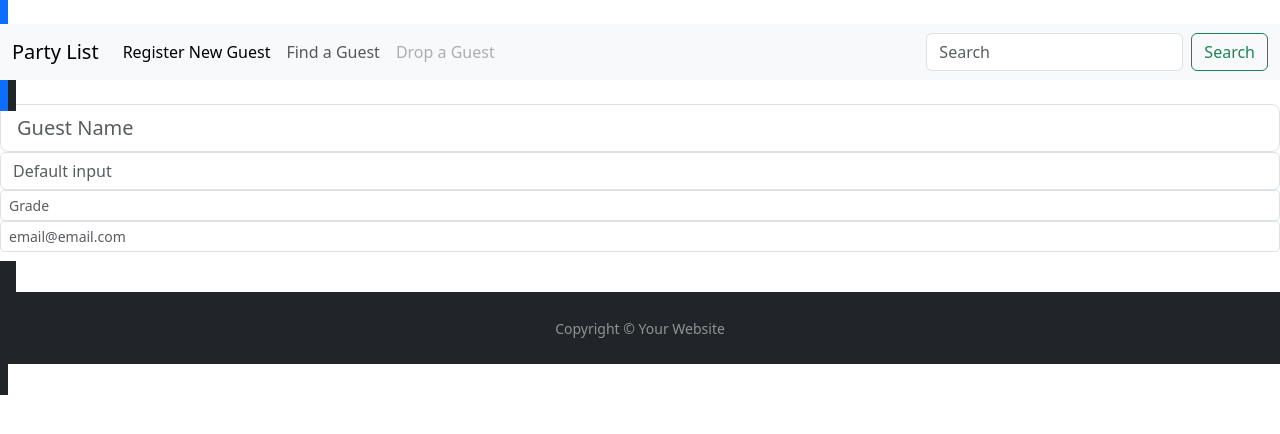
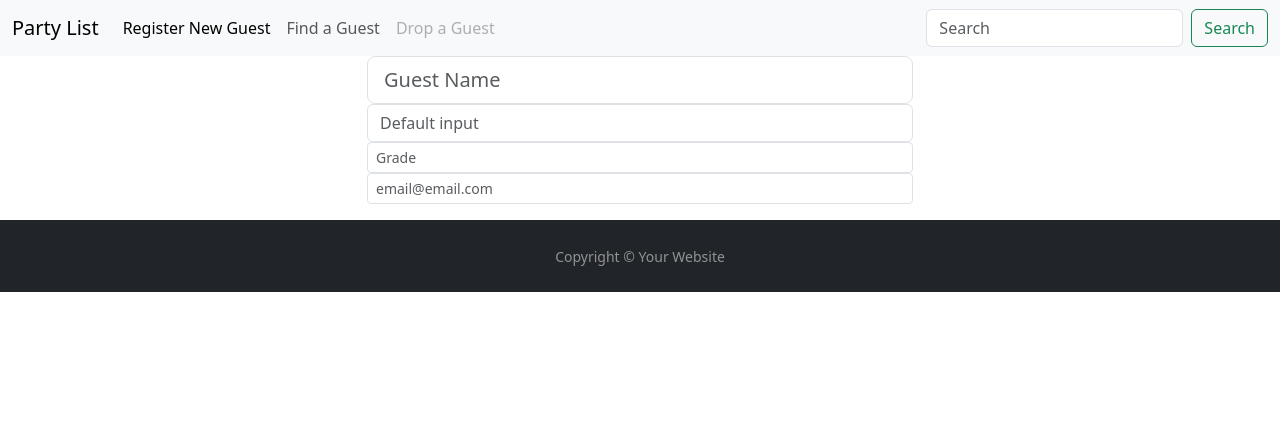
Before and after one commit to chantrex/crud_django, a Django app: page / in a window 1280 px wide. Shown: the top 434 px of the page. Run offline with Django 4.2, Linux system fonts and the light colour scheme.

Commit message:
Adjustment of the divs in the index. Form centerd

```diff
--- a/polls/templates/polls/index.html
+++ b/polls/templates/polls/index.html
@@ -1,29 +1,27 @@
 <!DOCTYPE html>
 <html>
   <head>
-    <title>My HTML Document</title>
     <meta charset="utf-8">
     <meta name="viewport" content="width=device-width, initial-scale=1">
-    <title>Bootstrap demo</title>
+    <title>Party List | Django</title>
     <link rel="stylesheet" href="https://cdn.jsdelivr.net/npm/bootstrap@5.3.0/dist/css/bootstrap.min.css">
     <script src="https://cdn.jsdelivr.net/npm/bootstrap@5.3.0/dist/js/bootstrap.min.js"></script>
-
   </head>
-  <div class="d-inline p-2 bg-primary text-white">
+  <body>
+    {% comment %} <div class="d-inline p-2 bg-primary text-white">
+    </div> {% endcomment %}
     {% include 'polls/base/header.html' %}
-  </div>
-
-  <body>
-
-    <div class="d-inline p-2 bg-dark text-white">
-      {% include 'polls/forms/registration.html' %}
+    <div class="container">
+      <div class="row justify-content-center">
+        <div class="col-sm-6">
+          {% include 'polls/forms/registration.html' %}
+        </div>
+      </div>
     </div>
-
-
+    {% comment %} <div class="d-inline p-2 bg-dark text-white">
+    </div> {% endcomment %}
+    {% comment %} <div class="d-inline p-2 bg-dark text-white">
+    </div> {% endcomment %}
+    {% include 'polls/base/footer.html' %}
   </body>
-
-  <div class="d-inline p-2 bg-dark text-white">
-    {% include 'polls/base/footer.html' %}
-  </div>
-
 </html>
```
